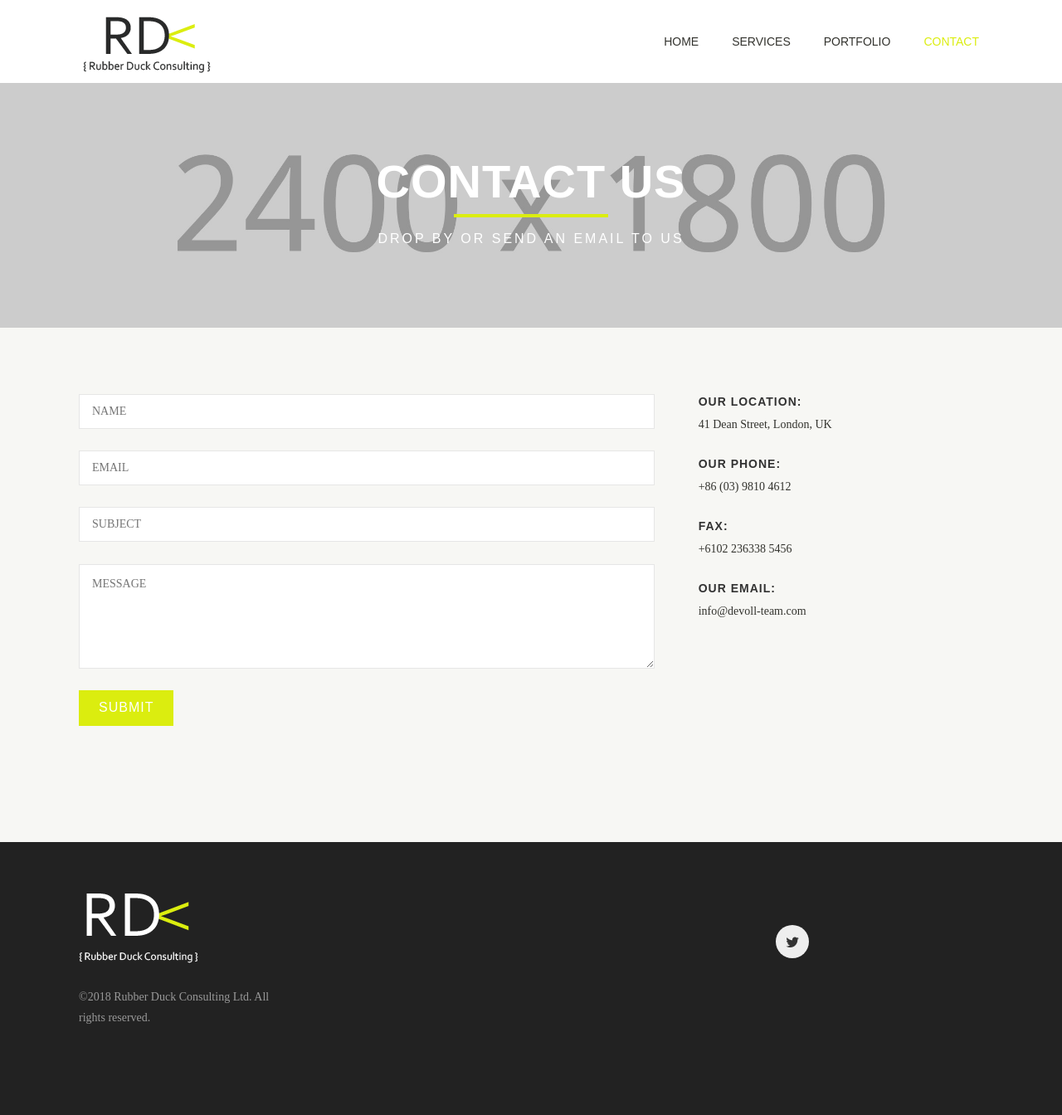
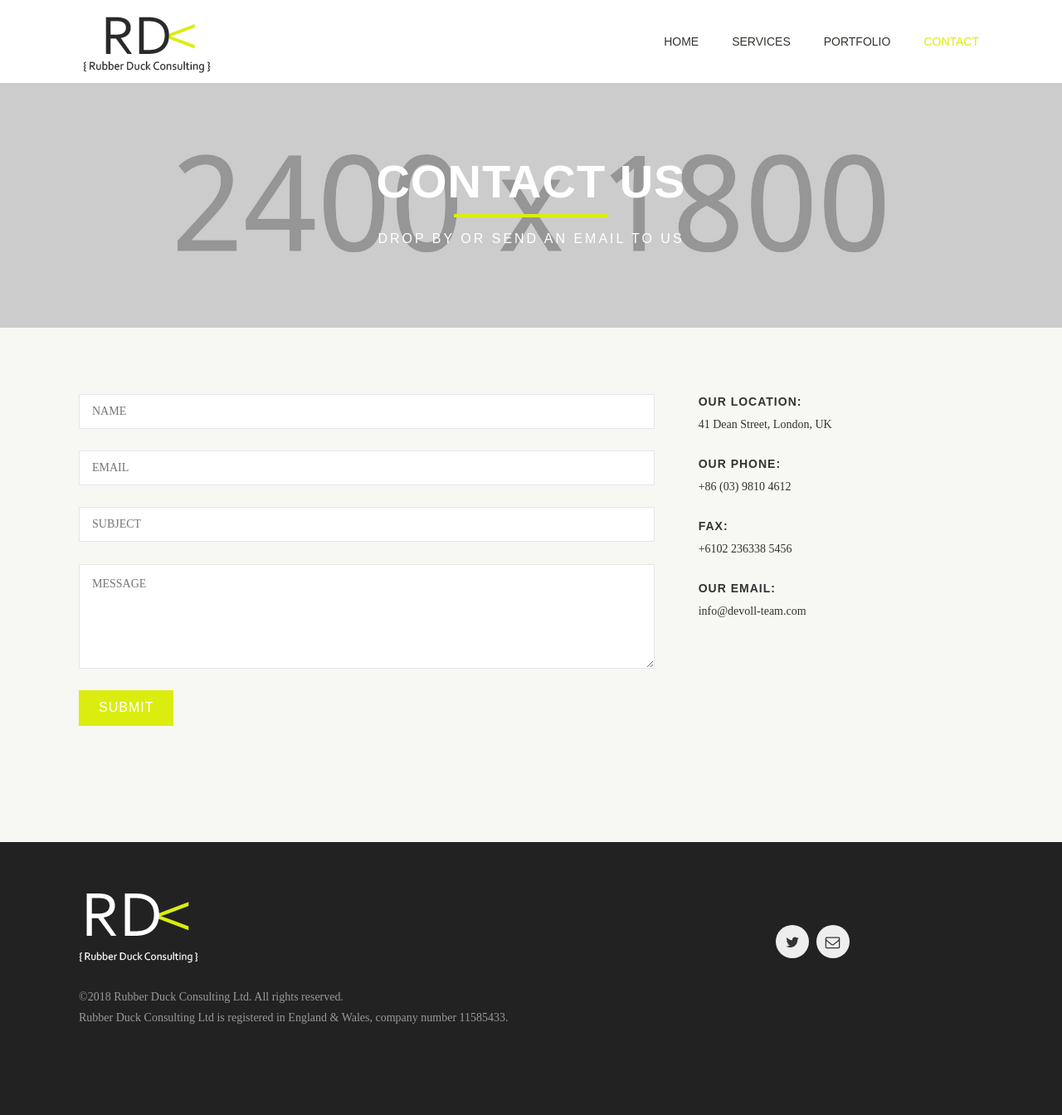
Before and after one commit to rubberduckconsulting/rubberduckconsulting.github.io, a Jekyll site: the page built from contact.html, in a window 1280 px wide. Shown: the whole page at 83% size. Built offline with Jekyll 4.4.1, drawn with Linux system fonts in a browser that asks for light colours.

Commit message:
Email added

```diff
--- a/_includes/footer.html
+++ b/_includes/footer.html
@@ -1,13 +1,14 @@
 <div id='footer'>
   <div class='three spacing'></div>
   <div class='row'>
-    <div class='large-3 medium-3 columns'>
+    <div class='large-6 medium-3 columns'>
       <h1>
         <a href='index.html'>
           <img alt="" src="{{site.url}}/images/logo-grey.png" />
         </a>
       </h1>
-      <p>©2018 Rubber Duck Consulting Ltd. All rights reserved.</p>
+      <p>©2018 Rubber Duck Consulting Ltd. All rights reserved.<br>
+      Rubber Duck Consulting Ltd is registered in England & Wales, company number 11585433.</p>
       <div class='spacing'></div>
       <div class='spacing'></div>
     </div>
@@ -24,6 +25,11 @@
             <i class='fa fa-twitter'></i>
           </a>
         </li>
+        <li>
+          <a href='mailto:viv@rubberduckconsulting.co.uk'>
+            <i class='fa fa-envelope-o'></i>
+          </a>
+        </li>
       </ul>
       <div class='spacing'></div>
     </div>
--- a/contact.html
+++ b/contact.html
@@ -18,7 +18,7 @@ section_id: contact
       <div class='medium-8 columns'>
         <div class='form'>
           <div class='row'>
-            <form id='contact_form' method='POST'>
+            <form id='contact_form' action="https://formspree.io/viv@rubberduckconsulting.co.uk" method="POST">
               <div class='large-12 columns'>
                 <p id='thanks' style='display: none;'>
                   Thanks for contacting us, we'll be in touch soon!
```
